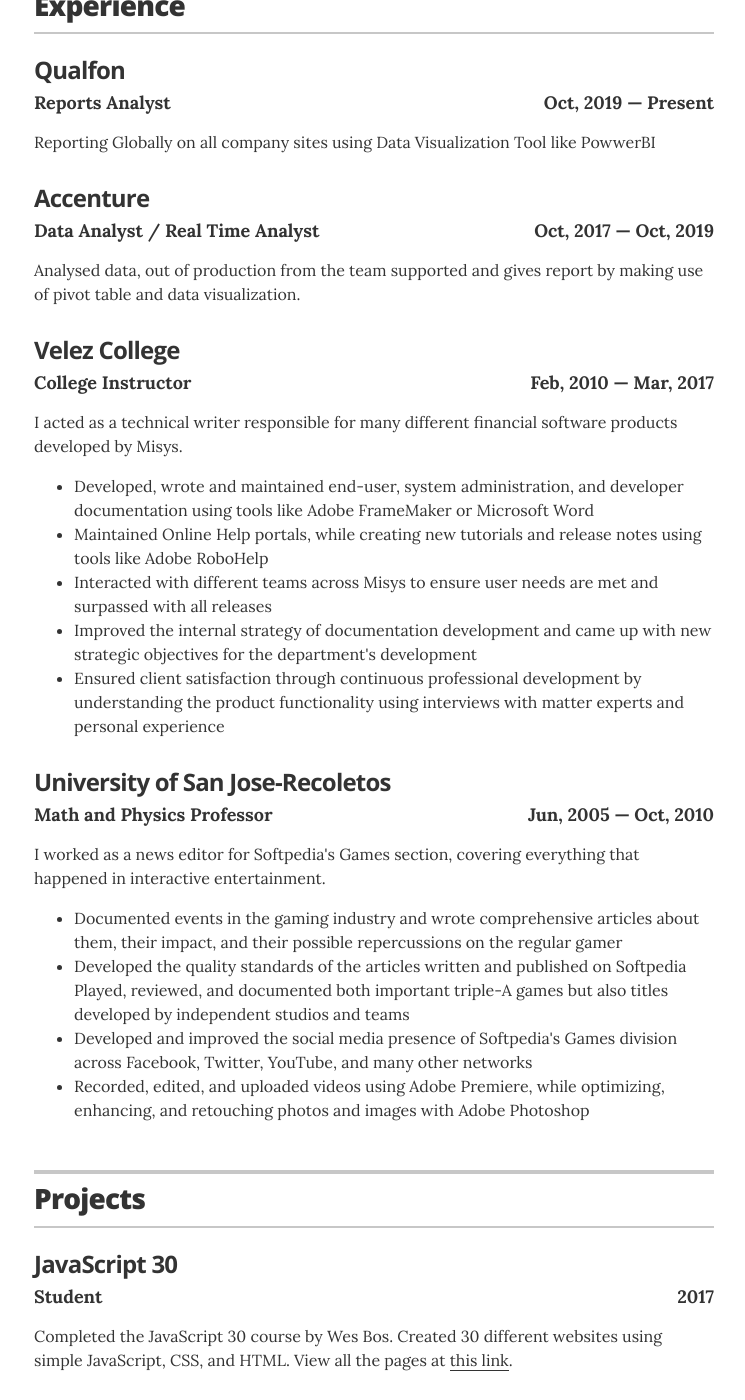
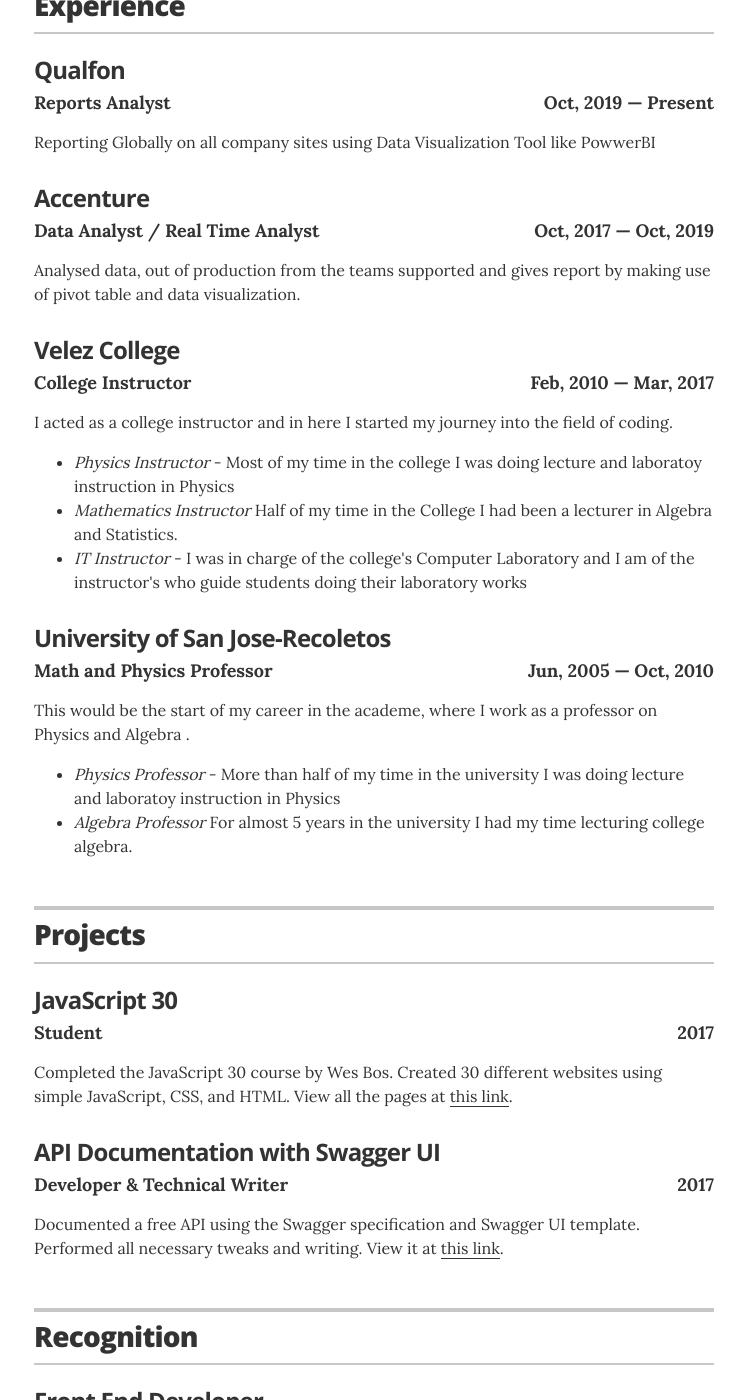
Before and after one commit to daddyawesome/daddyawesome.github.io, a Jekyll site: the page built from index.html, in a window 1280 px wide and 1400 px high, scrolled down 949 px. Shown: the whole window, without its empty margins (266-1011 px from the left). Built offline with Jekyll 4.4.1, drawn with Linux system fonts in a browser that asks for light colours; nearby versions of some CDN libraries.

Commit message:
Update experience.yml

```diff
--- a/_data/experience.yml
+++ b/_data/experience.yml
@@ -9,16 +9,16 @@
 - company: Accenture
   position: Data Analyst / Real Time Analyst
   duration: Oct, 2017 &mdash; Oct, 2019
-  summary: Analysed data, out of production from the team supported and gives report by making use of pivot table and data visualization.
+  summary: Analysed data, out of production from the teams supported and gives report by making use of pivot table and data visualization.
 
 # Velez College
 - company: Velez College
   position: College Instructor
   duration:  Feb, 2010 &mdash; Mar, 2017
-  summary: I acted as a technical writer responsible for many different financial software products developed by Misys.<ul><li>Developed, wrote and maintained end-user, system administration, and developer documentation using tools like Adobe FrameMaker or Microsoft Word</li><li>Maintained Online Help portals, while creating new tutorials and release notes using tools like Adobe RoboHelp</li><li>Interacted with different teams across Misys to ensure user needs are met and surpassed with all releases</li><li>Improved the internal strategy of documentation development and came up with new strategic objectives for the department's development</li><li>Ensured client satisfaction through continuous professional development by understanding the product functionality using interviews with matter experts and personal experience</li></ul>
+  summary: I acted as a college instructor and in here I started my journey into the field of coding.<ul><li><em>Physics Instructor</em> - Most of my time in the college I was doing lecture and laboratoy instruction in Physics</li><li><em>Mathematics Instructor</em> Half of my time in the College I had been a lecturer in Algebra and Statistics.</li><li><em>IT Instructor</em> - I was in charge of the college's Computer Laboratory and I am of the instructor's who guide students doing their laboratory works</li></ul>
 
 # University of San Jose-Recoletos
 - company: University of San Jose-Recoletos
   position: Math and Physics Professor
   duration: Jun, 2005  &mdash; Oct, 2010
-  summary: I worked as a news editor for Softpedia's Games section, covering everything that happened in interactive entertainment.<ul><li>Documented events in the gaming industry and wrote comprehensive articles about them, their impact, and their possible repercussions on the regular gamer</li><li>Developed the quality standards of the articles written and published on Softpedia</li>Played, reviewed, and documented both important triple-A games but also titles developed by independent studios and teams</li><li>Developed and improved the social media presence of Softpedia's Games division across Facebook, Twitter, YouTube, and many other networks</li><li>Recorded, edited, and uploaded videos using Adobe Premiere, while optimizing, enhancing, and retouching photos and images with Adobe Photoshop</li></ul>
+  summary: This would be the start of my career in the academe, where I work as a professor on Physics and Algebra .<ul><li><em>Physics Professor</em> - More than half of my time in the university I was doing lecture and laboratoy instruction in Physics</li><li><em>Algebra Professor</em> For almost 5 years in the university I had my time lecturing college algebra.</li></ul>
```
